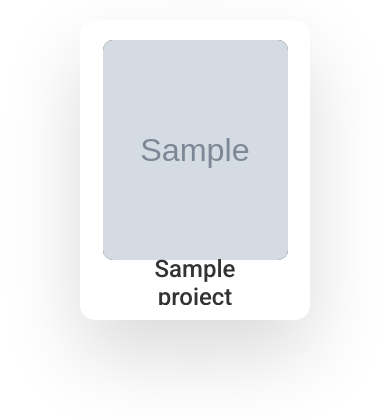
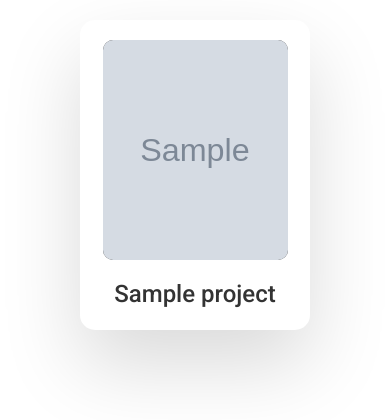
Before and after one commit to FaheerHakim/IH-Website, a PHP site: page /home.php in a window 390 px wide. Shown: the part 347-767 px from the top of the page. Run offline with PHP 8.4, Linux system fonts and the light colour scheme; tables that the repository leaves empty or names only in its code hold one stand-in row (values such as "Sample post"); grey boxes marked "Sample" are stand-in pictures; some libraries are stand-ins or nearby versions.

Commit message:
edited cards

```diff
--- a/css/home.css
+++ b/css/home.css
@@ -66,10 +66,10 @@ body {
 @media(max-width: 610px){
   .menu {
       flex-direction: column;
-      align-items: center;
+      align-items: left;
       justify-content: center;
       width: 80%;
-      height: 100vh;
+      height: 70vh;
       position: fixed;
       top: 0;
       right: -100%;
@@ -301,7 +301,7 @@ img {
     align-items: flex-start;
     width: 350px;
     max-width: 100%;
-    height: 300px;
+    height: 310px;
     background: #FFF;
     border-radius: 20px;
     transition: 0.5s;
@@ -336,8 +336,8 @@ img {
   }
   .container .custom-card .custom-content {
     position: absolute;
-    top: 235px;
-    width: 90%;
+    top: 260px;
+    width: 100%;
     height: 50px;
     padding: 0 30px;
     text-align: center;
@@ -360,6 +360,7 @@ img {
     color: #333;
     font-weight: 500;
     font-size: 1.2rem;
+
   }
   .container .custom-card .custom-content a {
     position: relative;
--- a/home.php
+++ b/home.php
@@ -72,7 +72,7 @@ while($row = mysqli_fetch_assoc($result) ){
 <div class="custom-card">
           <div class="img-box"><img src="<?php echo $row["image"]; ?>"></div>
           <div class="custom-content">
-            <h2><?php echo $row["name"]; ?></h2>
+            <h2><?php echo $row["name"]; ?></h2><br>
             <p><span><?php echo $row["project_title"]; ?></span><br><?php echo $row["description"]; ?></p>
             <a href="">Read More</a>
 </div>
```
